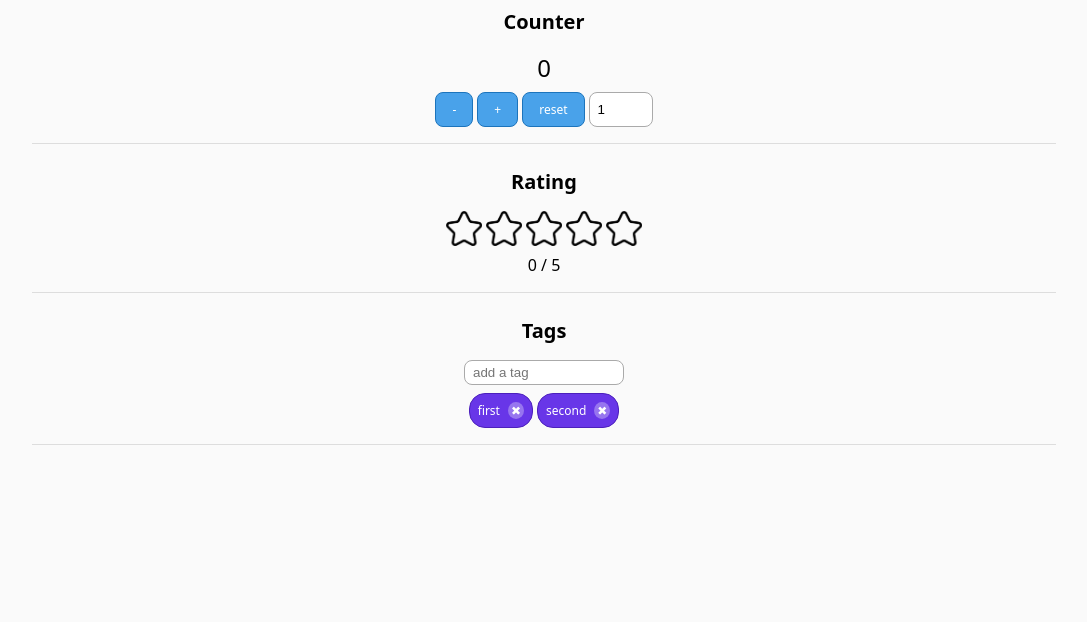
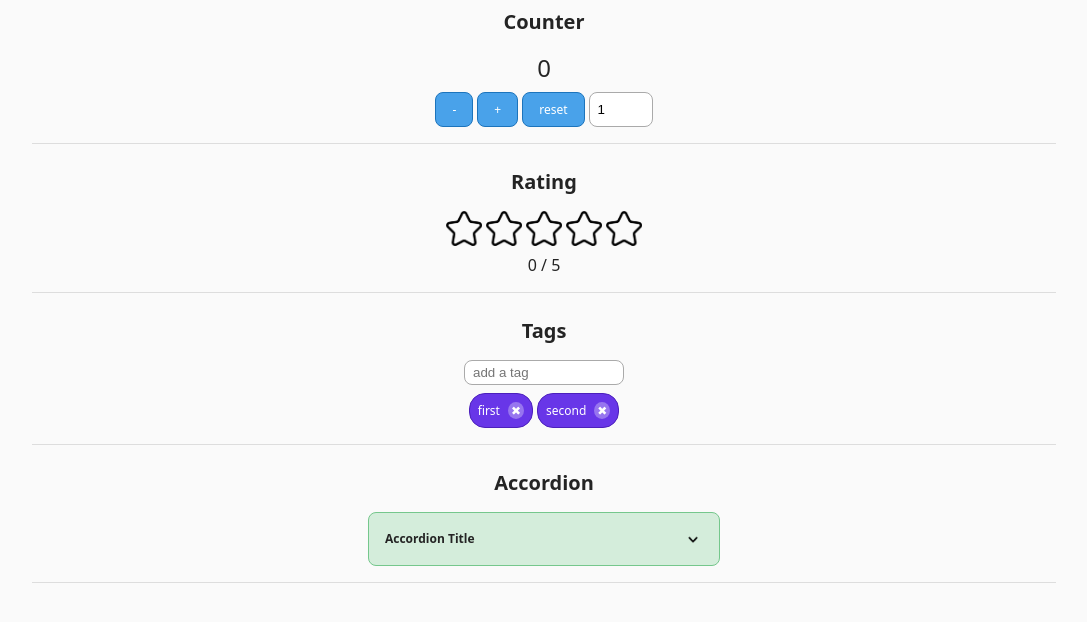
Before and after one commit to br4adam/react-components, a React (Vite) app: page / in a window 1280 px wide. Shown: the top 622 px of the page, without its empty margins (96-1183 px from the left). Built offline with nearby package versions, Linux system fonts and the light colour scheme.

Commit message:
create accordion component

```diff
--- a/src/App.jsx
+++ b/src/App.jsx
@@ -1,6 +1,7 @@
 import Counter from "./components/Counter"
 import Rating from "./components/Rating"
 import Tags from "./components/Tags"
+import Accordion from "./components/Accordion"
 
 const App = () => {
   return (
@@ -8,6 +9,7 @@ const App = () => {
       <Counter />
       <Rating />
       <Tags />
+      <Accordion />
     </div>
   )
 }
--- /dev/null
+++ b/src/components/Accordion.css
@@ -0,0 +1,32 @@
+.accordion > div {
+  background-color: #d4eddb;
+  border: 1px solid #75c78c;
+  width: 22rem;
+  padding: 1rem;
+  border-radius: 0.5rem;
+  font-size: 0.75rem;
+}
+
+.accordion .title {
+  display: flex;
+  justify-content: space-between;
+  align-items: center;
+  font-weight: 600;
+}
+
+.accordion .title img {
+  cursor: pointer;
+  user-select: none;
+  width: 1.25rem;
+}
+
+.accordion .body {
+  margin-top: 0.5rem;
+  animation: fadein 0.5s ease-in;
+  line-height: 1.5;
+}
+
+@keyframes fadein {
+  from { opacity: 0; }
+  to { opacity: 1; }
+}
--- /dev/null
+++ b/src/components/Accordion.jsx
@@ -0,0 +1,28 @@
+import "./Accordion.css"
+import chevronUp from "../assets/chevron_up.png"
+import chevronDown from "../assets/chevron_down.png"
+import { useState } from "react"
+
+const Accordion = () => {
+  const data = { title: "Accordion Title", content: "Lorem ipsum dolor sit amet, consectetur adipiscing elit. Vestibulum convallis leo sem, sed pulvinar lorem blandit vitae. Ut iaculis magna non lacus egestas suscipit. Ut non magna at ex imperdiet luctus nec id ex." }
+  const [ isOpen, setIsOpen ] = useState(false)
+
+  return (
+    <section className="accordion">
+      <h1>Accordion</h1>
+      <div>
+        <div className="title">
+          <p>{data.title}</p>
+          <img onClick={() => setIsOpen(prev => !prev)} src={ isOpen ? chevronUp : chevronDown } />
+        </div>
+        { isOpen &&
+        <div className="body">
+          <p>{data.content}</p>
+        </div>
+        }
+      </div>
+    </section>
+  )
+}
+
+export default Accordion
--- a/src/index.css
+++ b/src/index.css
@@ -7,6 +7,7 @@
 body {
   font-family: system-ui, -apple-system, sans-serif;
   background-color: #fafafa;
+  color: #242424;
 }
 
 .App {
```
Also changed, not shown: src/assets/chevron_down.png (added), src/assets/chevron_up.png (added).
